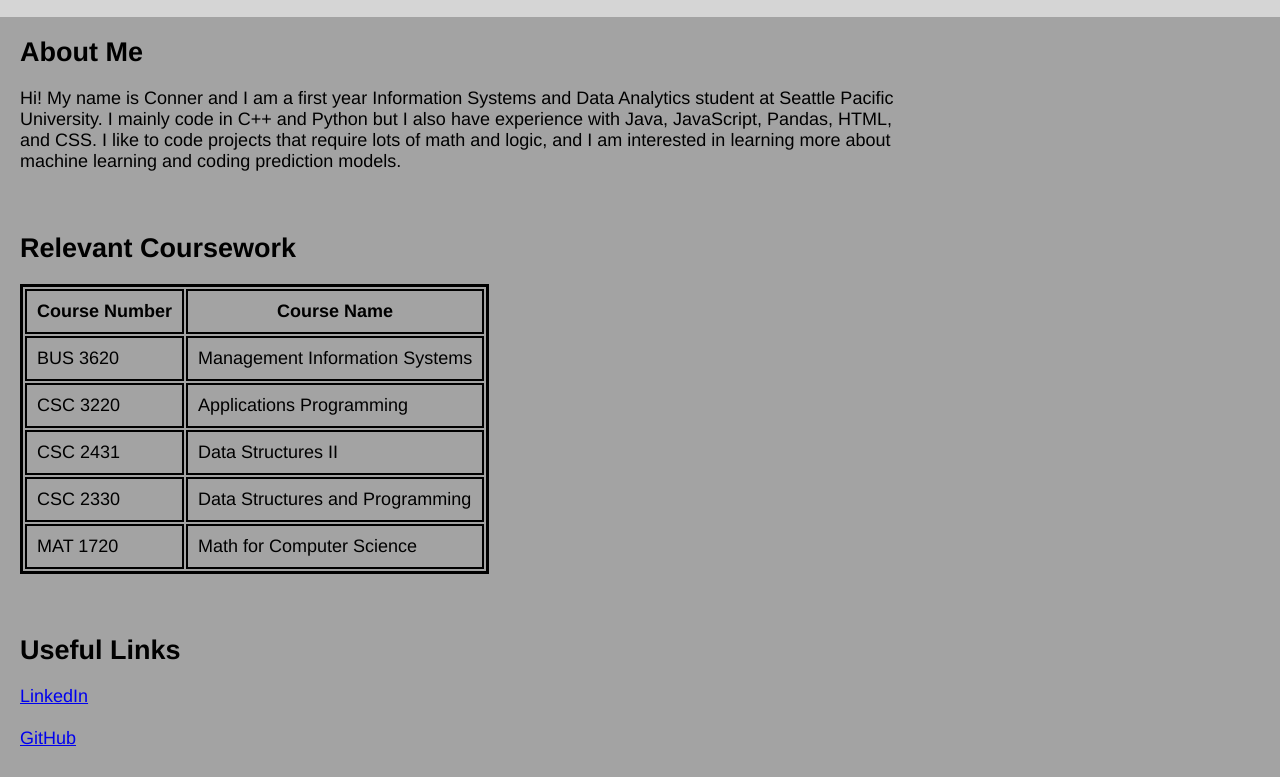
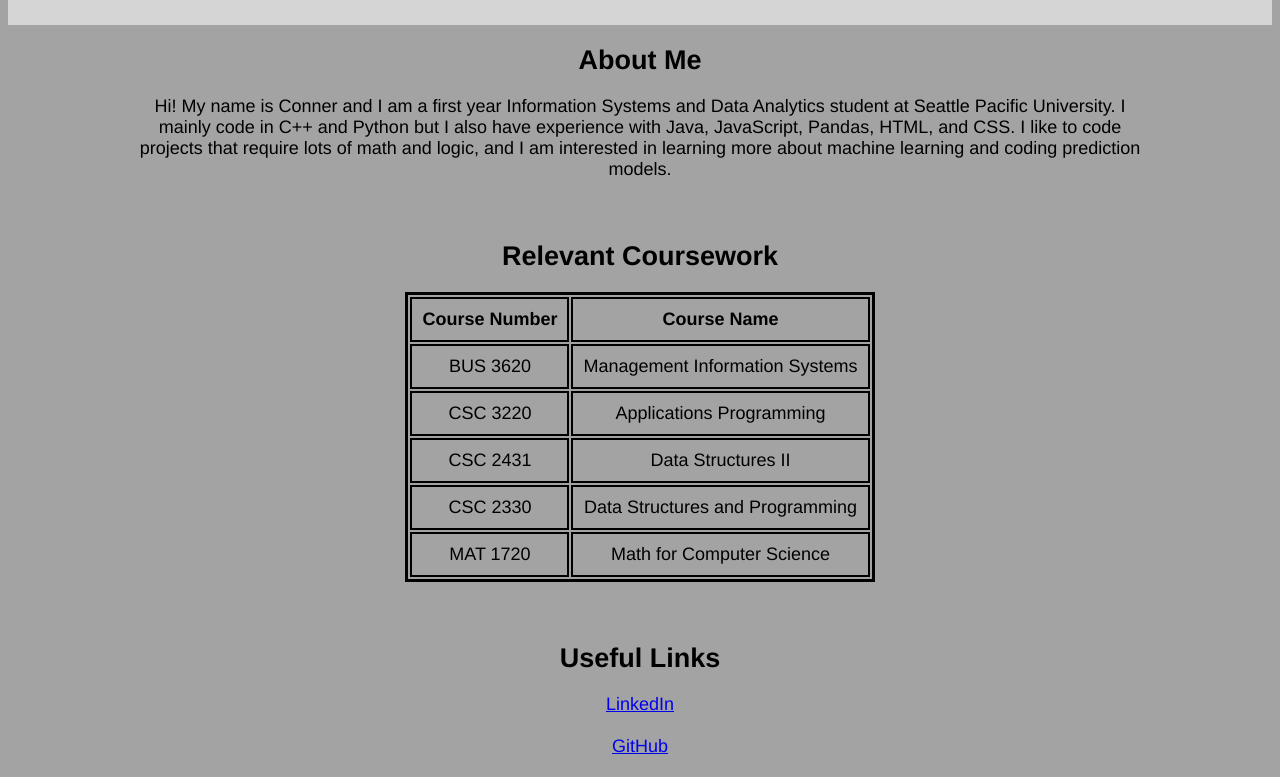
Before and after one commit to connerng/connerng.github.io, a plain HTML site: page index.html in a window 1280 px wide. Shown: the part 105-882 px from the top of the page. Drawn offline with Linux system fonts and the light colour scheme.

Commit message:
Update index.html

```diff
--- a/index.html
+++ b/index.html
@@ -8,8 +8,6 @@
                 color: black;
                 font-family: Helvetica Neue, Arial, Helvetica, sans-serif;
                 font-size: large;
-                margin: 0;
-                padding: 0;
             }
 
             section {
@@ -17,6 +15,7 @@
                 background: rgb(213, 213, 213);
                 margin: 0;
                 padding: 10px;
+                text-align: center;
 
             }
 
@@ -27,11 +26,15 @@
             h2 {
                 color: black;
                 margin: 20px;
+                text-align: center;
             }
 
             p {
-                margin: 20px;
-                width: 900px;
+                margin-top: 20px;
+                margin-bottom: 20px;
+                margin-left: 120px;
+                margin-right: 120px;
+                text-align: center;
             }
             button {
                 background: gray;
@@ -43,16 +46,24 @@
             table {
                 border: 3px solid black;
                 margin: 20px;
+                text-align: center;
             }
 
             th {
                 border: 2px solid black;
                 padding: 10px;
+                text-align: center;
             }
 
             td {
                 border: 2px solid black;
                 padding: 10px;
+                text-align: center;
+            }
+
+            .center {
+                margin-left: auto;
+                margin-right: auto;
             }
 
         </style>
@@ -62,17 +73,19 @@
             <h1>Conner Ngadisastra</h1>
         </section>
 
-        <h2>About Me</h2>
+        <div>
+            <h2>About Me</h2>
         <p>Hi! My name is Conner and I am a first year Information Systems and Data Analytics student
             at Seattle Pacific University. I mainly code in C++ and Python but I also have experience
             with Java, JavaScript, Pandas, HTML, and CSS. I like to code projects that require lots of
             math and logic, and I am interested in learning more about machine learning and coding
             prediction models.
         </p>
+        </div>
 
         <br>
         <h2>Relevant Coursework</h2>
-        <table>
+        <table class = "center">
             <tr>
                 <th>Course Number</th>
                 <th>Course Name</th>
```
